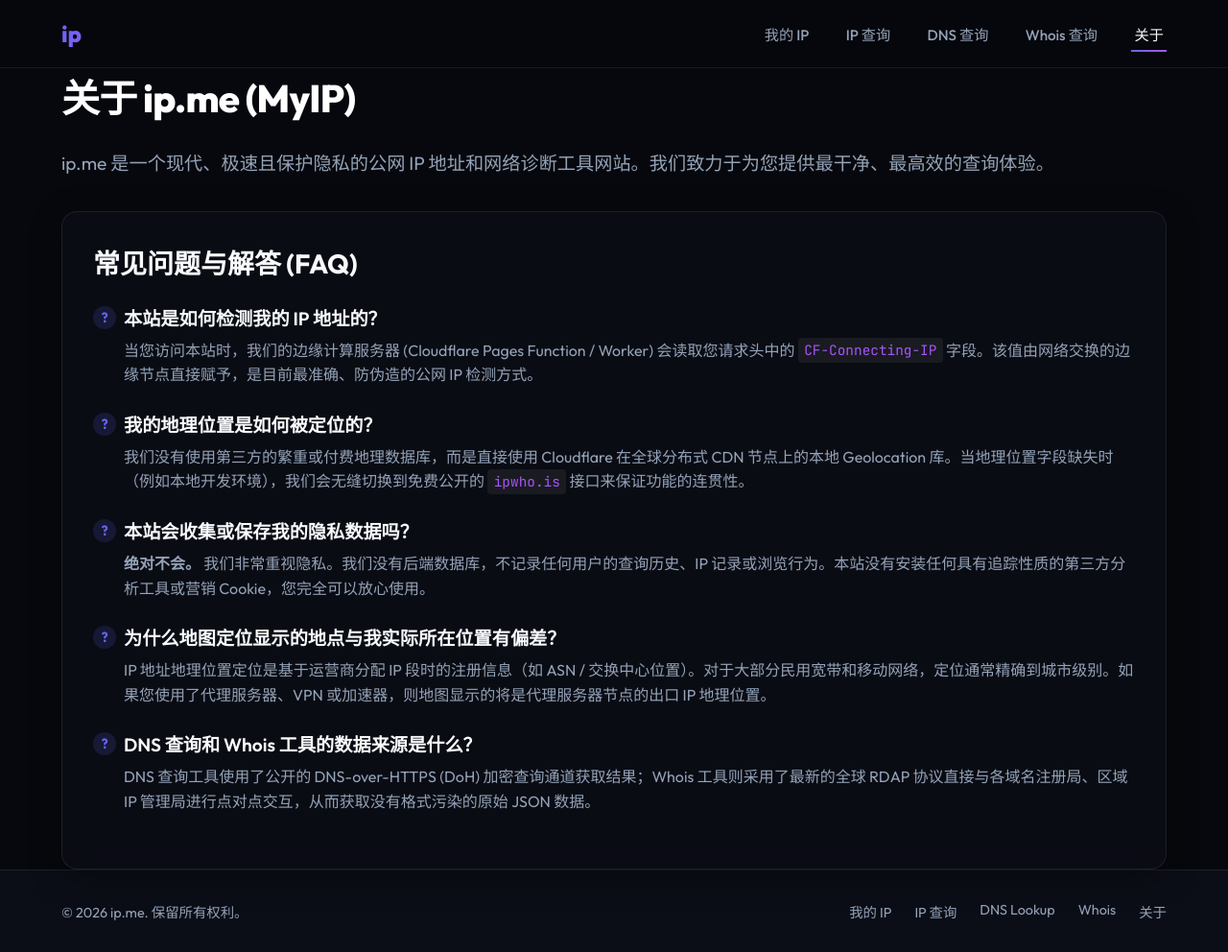
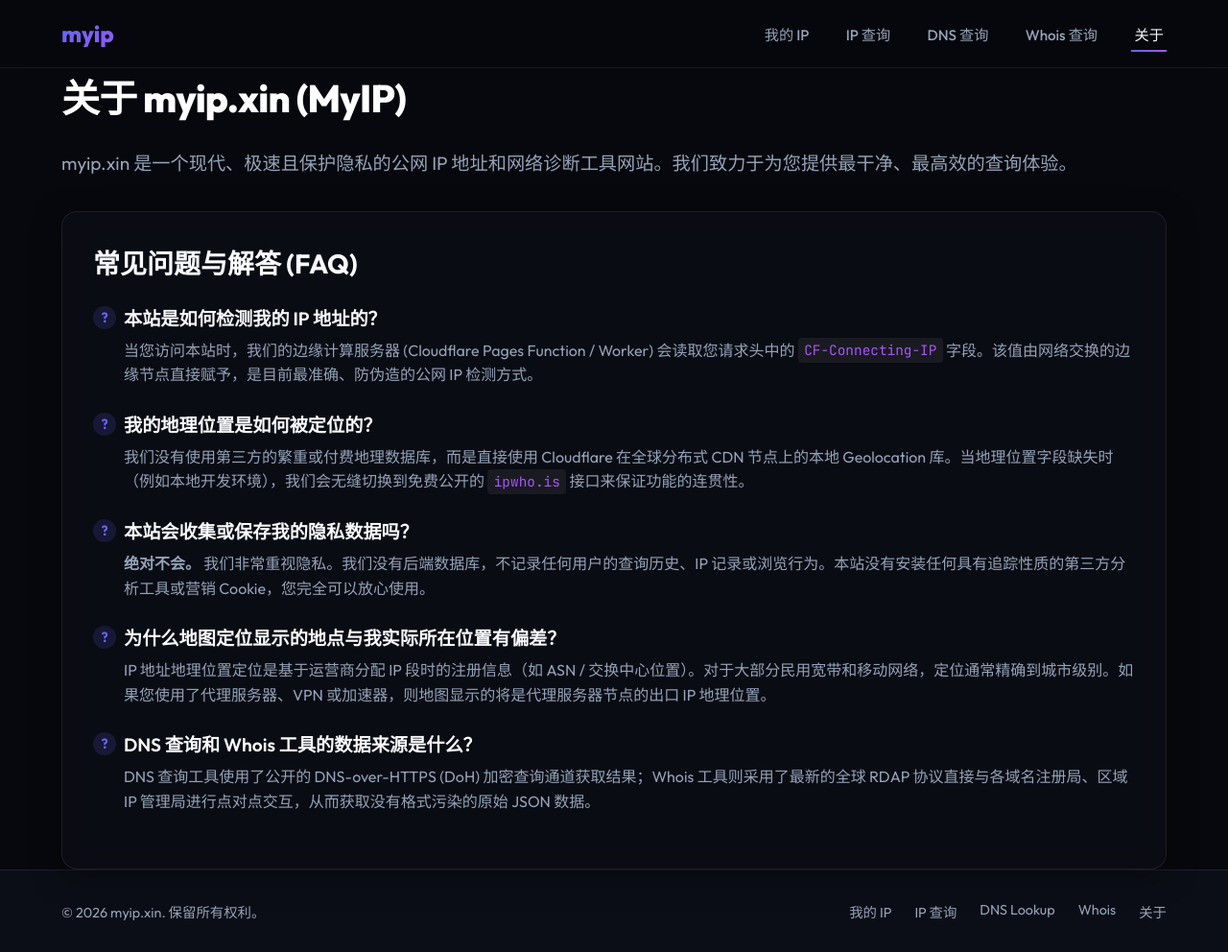
Before and after one commit to tech-gt/myip.xin, a website built with Vite: page about.html in a window 1280 px wide. Shown: the whole page at 96% size. Built offline with nearby package versions, Linux system fonts and the light colour scheme.

Commit message:
chore: rename site to myip.xin and update logo style

```diff
--- a/about.html
+++ b/about.html
@@ -4,7 +4,7 @@
   <meta charset="UTF-8">
   <meta name="viewport" content="width=device-width, initial-scale=1.0">
   <title>About | MyIP - 关于我们与隐私声明</title>
-  <meta name="description" content="了解 MyIP.me 的工作原理、数据来源以及我们对您隐私的承诺。完全开源，无广告，不保存任何查询日志。">
+  <meta name="description" content="了解 myip.xin 的工作原理、数据来源以及我们对您隐私的承诺。完全开源，无广告，不保存任何查询日志。">
 
   <!-- Stylesheets -->
   <link rel="stylesheet" href="/src/css/main.css">
@@ -52,7 +52,7 @@
   <header>
     <div class="container nav-container">
       <a href="/" class="logo">
-        ip<span>.me</span>
+        myip<span>.xin</span>
       </a>
       <nav>
         <ul class="nav-links">
@@ -68,8 +68,8 @@
 
   <!-- Main Content -->
   <main class="container">
-    <h1>关于 ip.me (MyIP)</h1>
-    <p class="about-lead">ip.me 是一个现代、极速且保护隐私的公网 IP 地址和网络诊断工具网站。我们致力于为您提供最干净、最高效的查询体验。</p>
+    <h1>关于 myip.xin (MyIP)</h1>
+    <p class="about-lead">myip.xin 是一个现代、极速且保护隐私的公网 IP 地址和网络诊断工具网站。我们致力于为您提供最干净、最高效的查询体验。</p>
 
     <div class="card-glass faq-section">
       <h2>常见问题与解答 (FAQ)</h2>
@@ -107,7 +107,7 @@
   <footer>
     <div class="container footer-content">
       <div>
-        &copy; 2026 ip.me. 保留所有权利。
+        &copy; 2026 myip.xin. 保留所有权利。
       </div>
       <div class="footer-links">
         <a href="/">我的 IP</a>
--- a/package.json
+++ b/package.json
@@ -1,7 +1,7 @@
 {
   "name": "myip-web",
   "version": "1.0.0",
-  "description": "A premium IP and Network Tools website similar to ip.me, optimized for Cloudflare Pages.",
+  "description": "A premium IP and Network Tools website myip.xin, optimized for Cloudflare Pages.",
   "scripts": {
     "dev": "vite",
     "build": "vite build",
```
Also changed, not shown: dns.html (+2 -2 lines), index.html (+2 -2 lines), lookup.html (+2 -2 lines), whois.html (+2 -2 lines).
